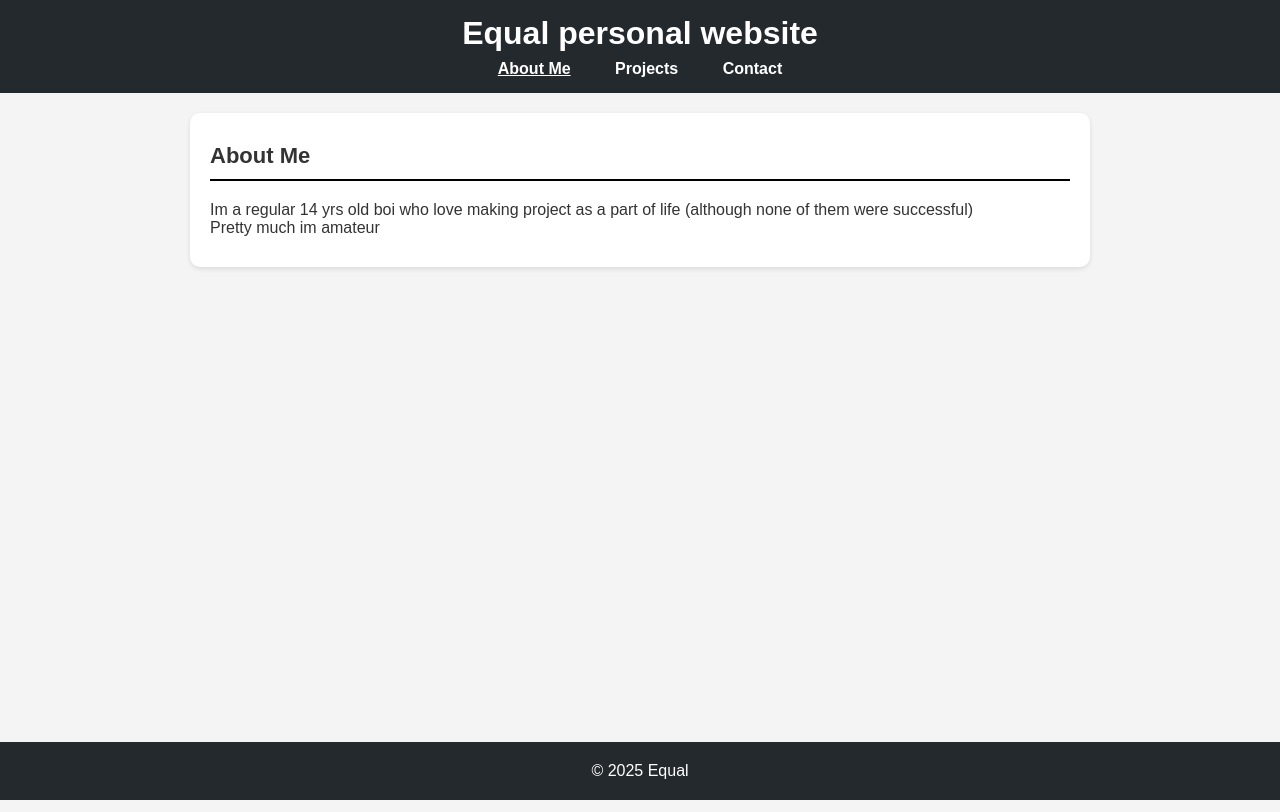
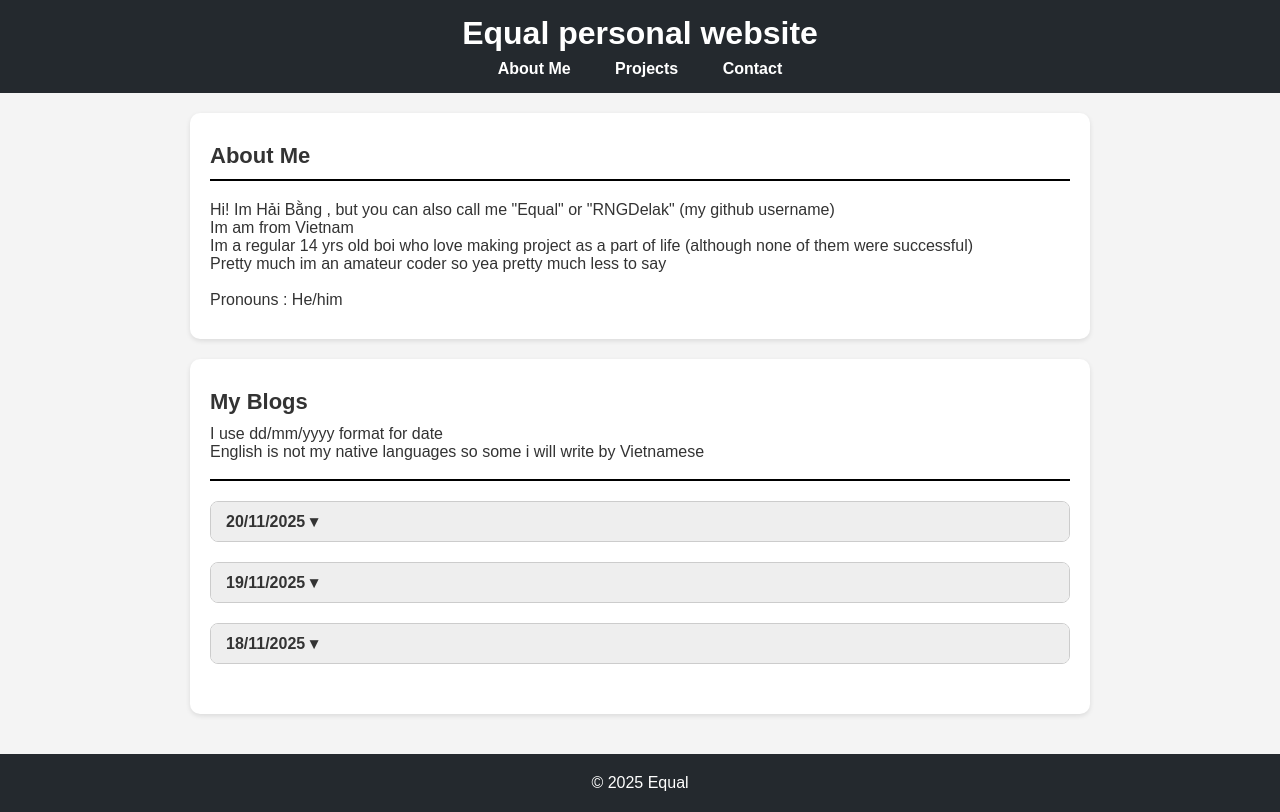
Before and after one commit to RNGDelak/RNGDelak.github.io, a plain HTML site: page index.html in a window 1280 px wide. Both pictures are taken after a click on the link "About Me". Drawn offline with Linux system fonts and the light colour scheme.

Commit message:
Update index.html

```diff
--- a/index.html
+++ b/index.html
@@ -103,19 +103,69 @@
 <header>
   <h1>Equal personal website</h1>
   <nav>
-    <a href="#" onclick="showSection('about')" class="active">About Me</a>
-    <a href="#" onclick="showSection('projects')">Projects</a>
+    <a href="#" onclick="showSection('about','blog')" class="active">About Me</a>
+    <a href="#" onclick="showSection('projects');">Projects</a>
     <a href="#" onclick="showSection('contact')">Contact</a>
   </nav>
+
 </header>
 
 <main>
+  <!-- About Me section -->
 <section id="about" class="active">
     <div class="section-header">About Me</div>
     <div class="divider"></div>
+    <p>Hi! Im Hải Bằng , but you can also call me "Equal" or "RNGDelak" (my github username)</p>
+    <p>Im am from Vietnam</p>
     <p>Im a regular 14 yrs old boi who love making project as a part of life (although none of them were successful)</p>
-  <p>Pretty much im amateur</p>
+    <p>Pretty much im an amateur coder so yea pretty much less to say</p>
+    <br>
+    <p>Pronouns : He/him</p>
   </section>
+  <!-- Blog section -->
+  <section id="blog" class = "active">
+    <div class="section-header">My Blogs</div>
+    <p>I use dd/mm/yyyy format for date</p>
+    <p>English is not my native languages so some i will write by Vietnamese</p>
+    <br>
+    <div class="divider"></div>
+
+    <!-- Blog item 1 -->
+    <div class="widget">
+      <div class="widget-header" onclick="toggleWidget(this)">20/11/2025 ▾</div>
+      <div class="widget-content">
+        <p>Happy Teacher day!!!!</p>
+        <img src="https://encrypted-tbn0.gstatic.com/images?q=tbn:ANd9GcT6tOdXfwABc1tVruMeRBrz4qpKQlJcMAkaQXWnIJAl3Q&s=10"
+             alt="Blog image"
+             style="max-width:100%; border-radius:8px; margin-top:10px;">
+        <br>
+        <p>Hôm nay chúc các thầy các cô các kiểu rồi đi ăn với 9.8</p>
+        <p>Còn lí do ko đi với 9.5? Hỏi mẹ tui á</p>
+        <br>
+        <p>À quên mất, cảm giác về trường song ngữ (Trường tiểu học) thật là "nostalgic"</p>
+      </div>
+    </div>
+
+    <!-- Blog item 2 -->
+    <div class="widget">
+      <div class="widget-header" onclick="toggleWidget(this)">19/11/2025 ▾</div>
+      <div class="widget-content">
+        <p>Cố gắng lắm mới viết dc mấy dòng này! Nếu tui học sếp Lê Thị Huệ thì đã không như vậy. Rất tiếc sự thật là mẹ tui đã chuyển tui sang 9.8 trong lúc tui say giấc...(dramatic lol)</p>
+      </div>
+    </div>
+
+
+    <!-- Blog item 3 -->
+    <div class="widget">
+      <div class="widget-header" onclick="toggleWidget(this)">18/11/2025 ▾</div>
+      <div class="widget-content">
+        <p>I made this website. This is pretty new to me so I have to commit several times to get it right. Kinda happy to have my own website!!!</p>
+      </div>
+    </div>
+  </section>
+
+
+
 
 <section id="projects">
   <div class="section-header">My Projects</div>
@@ -186,12 +236,23 @@
 
 <script>
 // Switch sections
-function showSection(id){
+  function showSection(...ids) {
+    // Hide all sections FIRST
     document.querySelectorAll('section').forEach(s => s.classList.remove('active'));
+
+    // Clear active menu buttons
     document.querySelectorAll('nav a').forEach(a => a.classList.remove('active'));
-  document.getElementById(id).classList.add('active');
-  document.querySelector(`nav a[onclick="showSection('${id}')"]`).classList.add('active');
+
+    // Show all sections requested
+    ids.forEach(id => {
+      const section = document.getElementById(id);
+      if (section) section.classList.add('active');
+
+      const navButton = document.querySelector(`nav a[onclick="showSection('${id}')"]`);
+      if (navButton) navButton.classList.add('active');
+    });
   }
+
 
 // Toggle widget
 function toggleWidget(header) {
```
Lines whose indentation alone changed are shown as unchanged.
